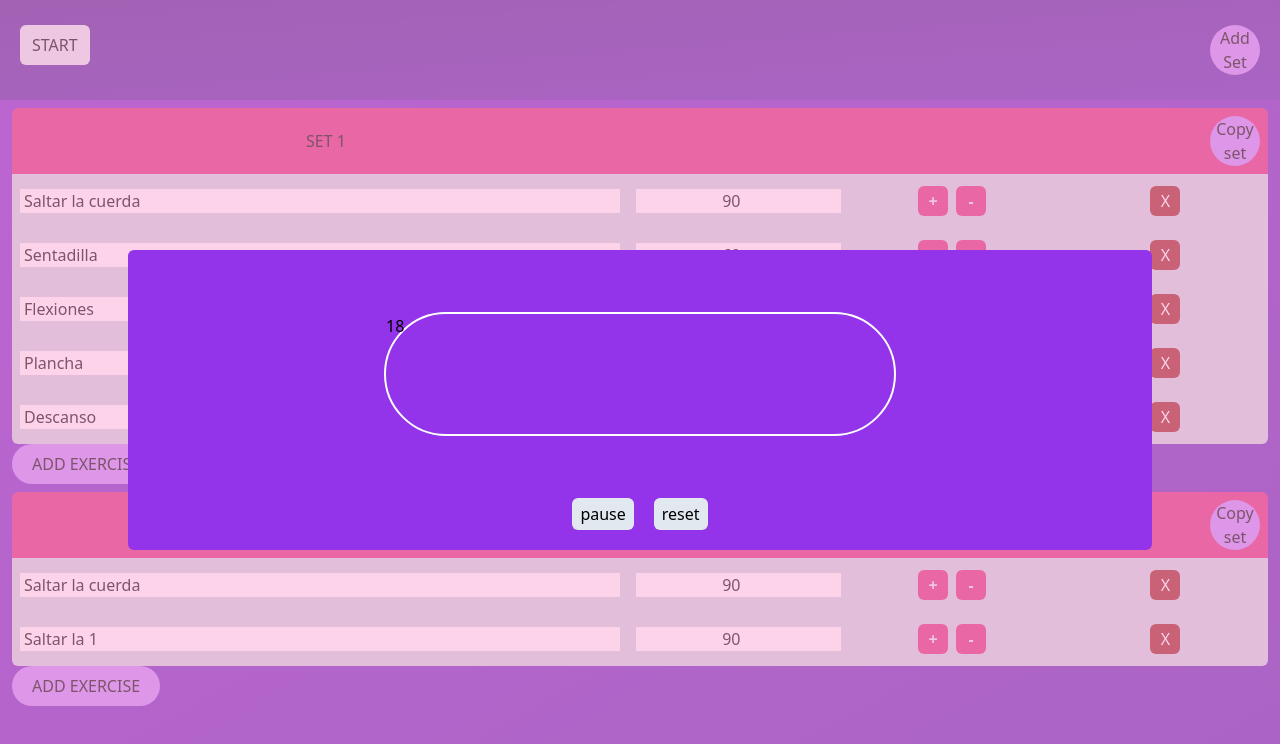
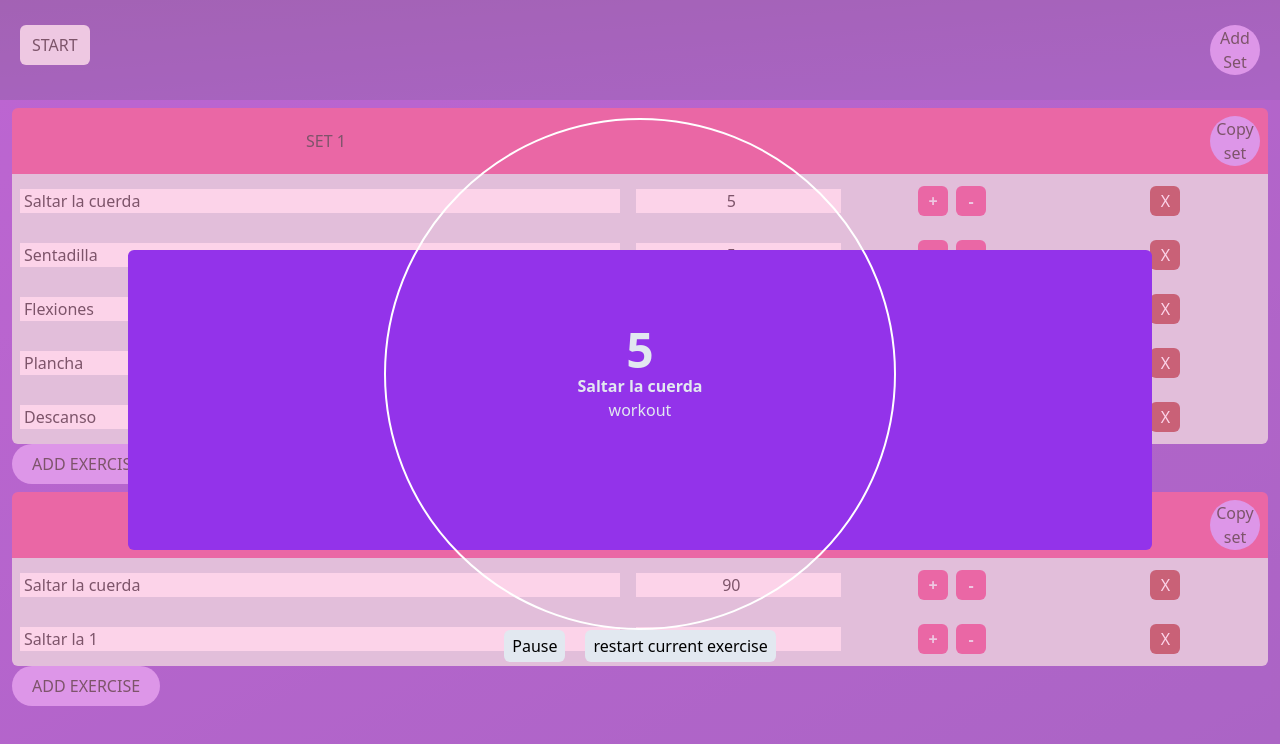
Before and after one commit to Fernandojbf123/fitness-music-2, a React (Vite) app: page / in a window 1280 px wide. Both pictures are taken after a click on the button "START". Shown: the top 744 px of the page. Built offline with nearby package versions, Linux system fonts and the light colour scheme.

Commit message:
Added: pause and restart features. Missing display exercise name, current status and voice

```diff
--- a/src/components/modal.jsx
+++ b/src/components/modal.jsx
@@ -3,15 +3,17 @@ import useFitness from "../hooks/useFitness";
 
 const Modal = () => {
 
-  const {timeLeft, looper, data, currentExerciseIdx, setCurrentExerciseIdx} = useFitness();
+  const {timeLeft, isTimerRunning, looper, data, currentExerciseIdx, setCurrentExerciseIdx, handlePausePlay, handleRestartTimer} = useFitness();
   const [status, setStatus] = useState("preparation")
+  const [currentExerciseName, setCurrentExerciseName] = useState(data.exercisesData[currentExerciseIdx].name);
 
   useEffect ( () => {
+    //Ending
     if (timeLeft === 0 && status === "workout" && currentExerciseIdx=== data.exercisesData.length-1){
       console.log("Terminaste felicidades")
       return
     }
-
+    //
     else if (timeLeft===0 && status === "workout" && currentExerciseIdx<data.exercisesData.length-1){
       setStatus("preparation")
       setCurrentExerciseIdx( () => currentExerciseIdx+1)
@@ -23,21 +25,35 @@ const Modal = () => {
     setStatus("workout")
     let initialTime = data.exercisesData[currentExerciseIdx].duration
     looper(initialTime)
+    if (currentExerciseIdx>=1){
+      setCurrentExerciseName(data.exercisesData[currentExerciseIdx].name)
+    }
+
    }
   },[timeLeft, status])
 
-  // QUEDÉ ACÁ ARREGLANDO QUE FUNCIONEN LOS BOTONES DE PAUSA Y RESET
+  useEffect (()=> {
+    if (currentExerciseIdx>=1){
+      setCurrentExerciseName(data.exercisesData[currentExerciseIdx].name)
+    }
+  },[status])
+
 
   return (
     <div className="w-screen min-h-screen bg-pink-300/50 z-20 absolute top-0 left-0 flex justify-center items-center">
       <div className="w-[80%] h-[300px] bg-purple-600 rounded-md flex flex-col justify-center items-center">
           <div className="flex-1 w-full flex justify-center items-center">
-            <p className="w-1/2 h-1/2 border-2 border-white rounded-full">{timeLeft}</p>
+            <div className="w-1/2 aspect-square border-2 border-white rounded-full flex flex-col justify-center items-center">
+                <p className="text-5xl text-slate-200 font-bold">{timeLeft}</p>
+                <p className="text-slate-200 font-bold">{currentExerciseName}</p>
+                <p className="text-slate-200 ">{status}</p>
+            </div>
+
           </div>
 
           <div className="flex gap-5 mb-5 [&>button]:bg-slate-200 [&>button]:px-2 [&>button]:py-1 [&>button]:rounded-md">
-            <button>pause</button>
-            <button>reset</button>
+            <button onClick={handlePausePlay}>{isTimerRunning ? "Pause" : "Play"}</button>
+            <button onClick={handleRestartTimer}>restart current exercise</button>
           </div>
       </div>
     </div>
--- a/src/context/fitnessProvider.jsx
+++ b/src/context/fitnessProvider.jsx
@@ -66,6 +66,8 @@ const FitnessProvider = ({children}) => {
       const [timeLeft, setTimeLeft] = useState();
       const [isModalActive,setIsModalActive] = useState(false)
       const [currentExerciseIdx, setCurrentExerciseIdx] = useState(0)
+      const [timer, setTimer] = useState({});
+      const [isTimerRunning, setIsTimerRunning] = useState(false)
 
 
       // **** Functions of CRUD exercises *****  //
@@ -324,7 +326,26 @@ const FitnessProvider = ({children}) => {
       //quedé aca haciendo la lógica del loop
       function looper (time) {
         const timer = new Timer(time)
+        setTimer(timer)
         setTimeLeft(timer.getCounter())
+        timer.play()
+        setIsTimerRunning(true)
+      }
+
+      function handlePausePlay () {
+        console.log(timer.getRunning())
+        if (timer.getRunning()){
+          timer.pause()
+          setIsTimerRunning(false)
+          return
+        }
+        timer.play()
+        setIsTimerRunning(true)
+      }
+
+      function handleRestartTimer (){
+        timer.pause()
+        timer.setCounter(5)
         timer.play()
       }
 
@@ -339,6 +360,7 @@ const FitnessProvider = ({children}) => {
                 isModalActive,
                 timeLeft,
                 currentExerciseIdx,
+                isTimerRunning,
                 handleAddSet,
                 handleChangeExerciseDuration,
                 handleUpdateExercise,
@@ -347,7 +369,10 @@ const FitnessProvider = ({children}) => {
                 handleCopySet,
                 handleStart,
                 looper,
-                setCurrentExerciseIdx
+                setCurrentExerciseIdx,
+                handlePausePlay,
+                handleRestartTimer,
+
               }}
         >
             {children}
--- a/src/exampleData.js
+++ b/src/exampleData.js
@@ -4,8 +4,8 @@ let initialData = {
       {id: "asdf", title: "set 2", exercisesId: ["2","23"]},
     ],
     exercisesData:[
-      {groupId:"asd", id:"123", name: "Saltar la cuerda", duration: 90, preparation: 20, isValid: false},
-      {groupId:"asd", id:"1234", name: "Sentadilla", duration: 60, preparation: 20, isValid: false,},
+      {groupId:"asd", id:"123", name: "Saltar la cuerda", duration: 5, preparation: 2, isValid: false},
+      {groupId:"asd", id:"1234", name: "Sentadilla", duration: 5, preparation: 2, isValid: false,},
       {groupId:"asd", id:"12345", name: "Flexiones", duration: 45, preparation: 20, isValid: false,},
       {groupId:"asd", id:"123456", name: "Plancha", duration: 45, preparation: 20, isValid: false,},
       {groupId:"asd", id:"1234567", name: "Descanso", duration: 90, preparation: 20, isValid: false,},
```
